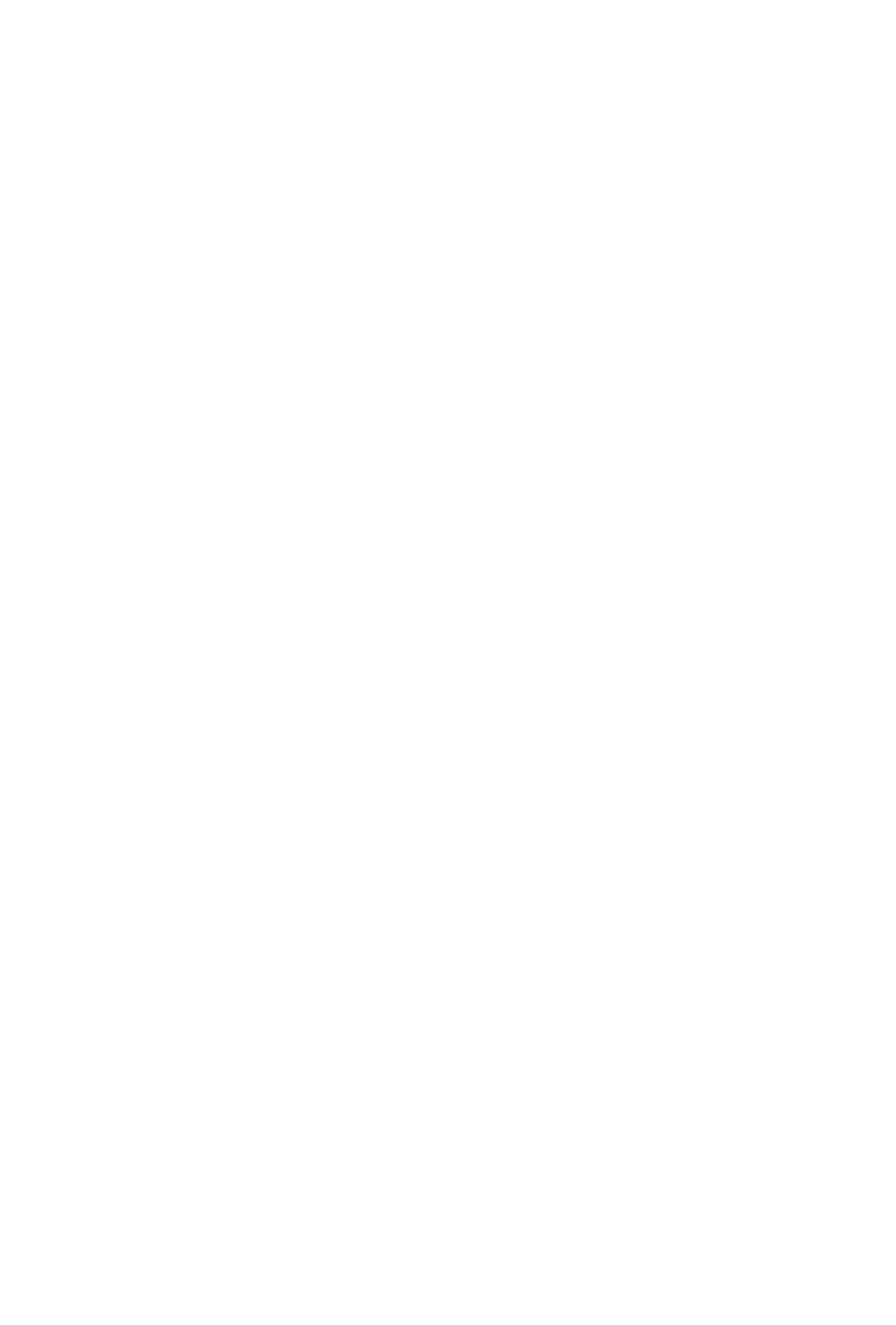
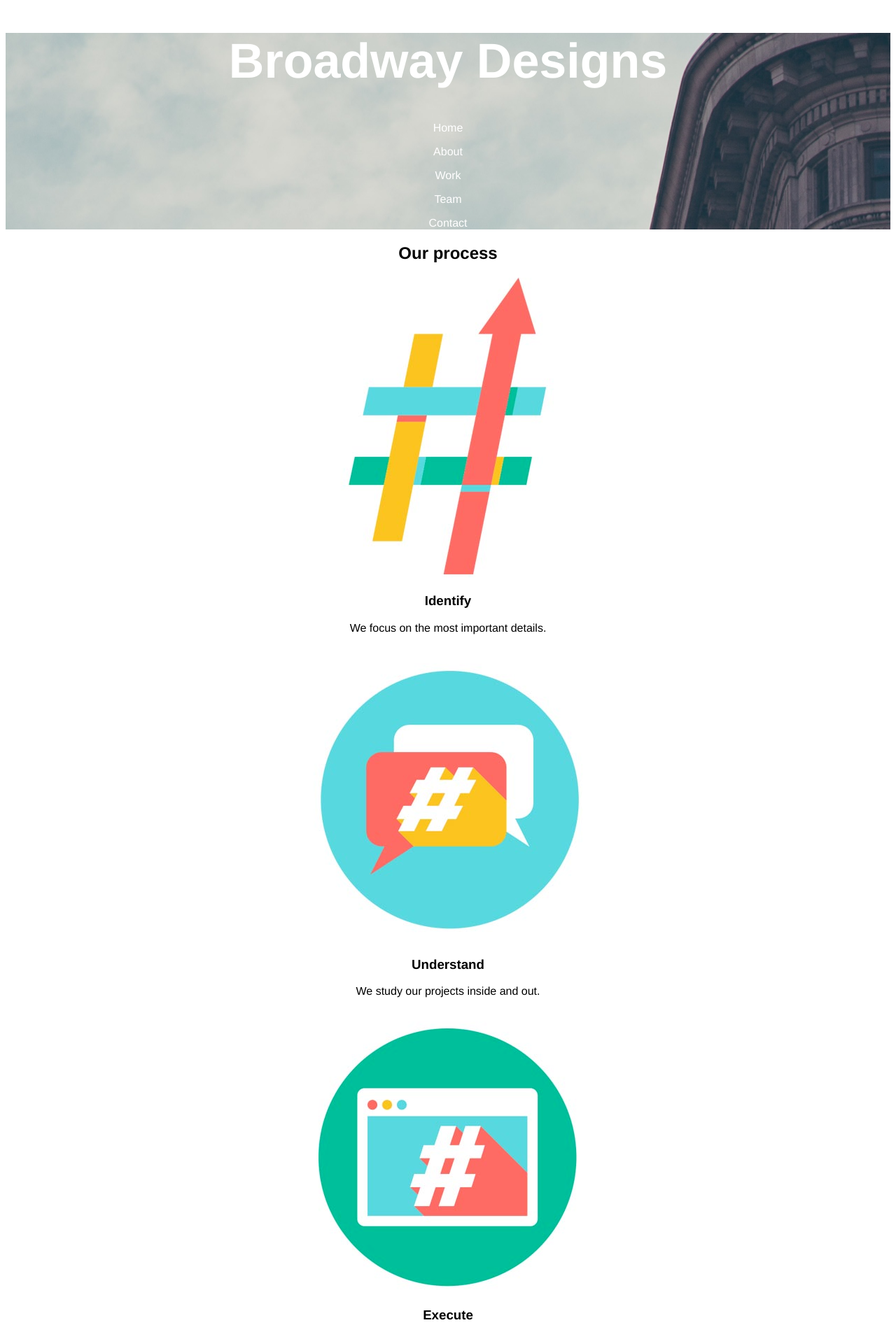
Before and after one commit to nuevo1080/Broadway.github.io, a plain HTML site: page index.html in a window 1280 px wide. Shown: the top 1894 px of the page at 70% size. Before the commit the page ends 800 px from the top, so only its background shows below. Drawn offline with Linux system fonts and the light colour scheme.

Commit message:
udating new changes

```diff
--- a/index.html
+++ b/index.html
@@ -2,9 +2,43 @@
 <html>
   <head>
     <meta charset="utf-8">
-    <title></title>
+    <title>Broadway</title>
+    <link rel="stylesheet" type="text/css "href="resources/style.css">
   </head>
+
   <body>
+    <div class="header">
+      <h1>Broadway Designs</h1>
+      <p><a href="#">Home</a></p>
+      <p><a href="#">About</a></p>
+      <p><a href="#">Work</a></p>
+      <p><a href="#">Team</a></p>
+      <p><a href="#">Contact</a></p>
+
+    </div>
+
+    <h2>Our process</h2>
+<!--=======our process========-->
+    <div class="ourprocess">
+      <img src="resources/images/identify.png" alt="logo">
+      <h3>Identify</h3>
+      <p>We focus on the most important details.</p><br />
+      <img src="resources/images/understand.png" alt="logo">
+      <h3>Understand</h3>
+      <p>We study our projects inside and out.</p><br />
+      <img src="resources/images/execute.png" alt="">
+      <h3>Execute</h3>
+      <p>We put everything we have into our work.</p><br />
+
+    </div>
+
+      <h3 class="background">Designed in New York</h3>
+
+      <div class="Newyork">
+        <h3>Portfolio</h3>
+        <h3>Team</h3>
+        <h3>Contact</h3>
+      </div>
 
   </body>
 </html>
--- a/resources/style.css
+++ b/resources/style.css
@@ -0,0 +1,31 @@
+.header{
+  text-align: center;
+  background-image:url(../resources/images/BG.png);
+  color: white;
+}
+
+
+a{
+  color: White;
+  text-decoration: none;
+}
+
+body{
+  font-family: Helvetica;
+  text-align: center;
+
+}
+
+
+h1{
+  font-size: 70px;
+  font-weight: bold;
+}
+
+
+.background{
+  background-image: url(../resources/images/BG.png);
+  font-size: 23px;
+  color: White;
+  font-weight: bold;
+}
```
Also changed, not shown: resources/images/BG.png (added), resources/images/execute.png (added), resources/images/identify.png (added), resources/images/understand.png (added).
